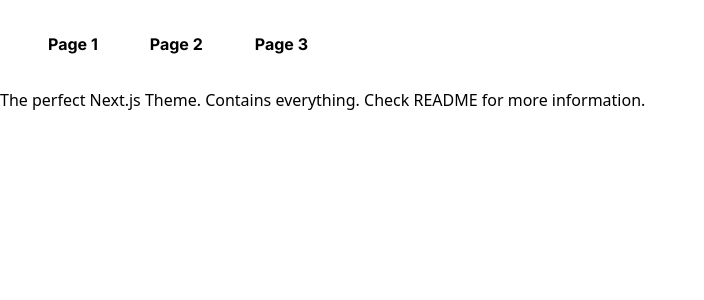
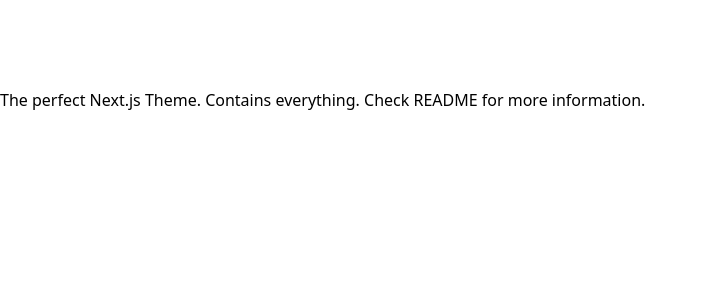
Before and after one commit to hackclub/design-awards, a Next.js app: page / in a window 1280 px wide. Shown: the top 300 px of the page, without its empty margins (0-704 px from the left). Built offline with nearby package versions, Linux system fonts and the light colour scheme.

Commit message:
feat: navbar

```diff
--- a/components/nav.js
+++ b/components/nav.js
@@ -1,24 +1,28 @@
-import Link from 'next/link'
-import { useEffect } from 'react'
+import Link from "next/link";
+import { useEffect } from "react";
 
 const links = [
-    { label: "Page 1", href: "/" },
-    { label: "Page 2", href: "/" },
-    { label: "Page 3", href: "/" },
-]
+  { label: "Home", href: "/" },
+  { label: "Awards", href: "/" },
+  { label: "Prizes", href: "/" },
+  { label: "Team", href: "/" },
+  { label: "Website", href: "/" },
+];
 
 export default function Nav() {
   useEffect(() => {
-        console.log('Ella was here...')
-    })
+    console.log("Ella was here...");
+  });
   return (
-        <nav className="dark:text-white">
-            <ul className="flex flex-wrap sm:justify-between items-start sm:items-center p-8 mt-6 sm:mt-0">
+    <nav className="text-white">
+      <ul className="md:flex flex-wrap items-start p-8 mt-6 sm:mt-0 hidden">
         <ul className={`mx-auto sm:mx-0 flex flex-row space-x-5`}>
           {links.map(({ href, label }) => (
             <li className="self-center" key={`${href}${label}`}>
               <Link href={href}>
-                                <a className={`font-inter px-4 py-2 rounded hover:bg-black dark:hover:bg-white hover:bg-opacity-10 dark:hover:bg-opacity-10`}>
+                <a
+                  className={`font-inter px-4 py-2 rounded hover:bg-black hover:bg-opacity-10`}
+                >
                   {label}
                 </a>
               </Link>
@@ -27,5 +31,5 @@
         </ul>
       </ul>
     </nav>
-    )
+  );
 }
```
Lines whose indentation alone changed are shown as unchanged.
